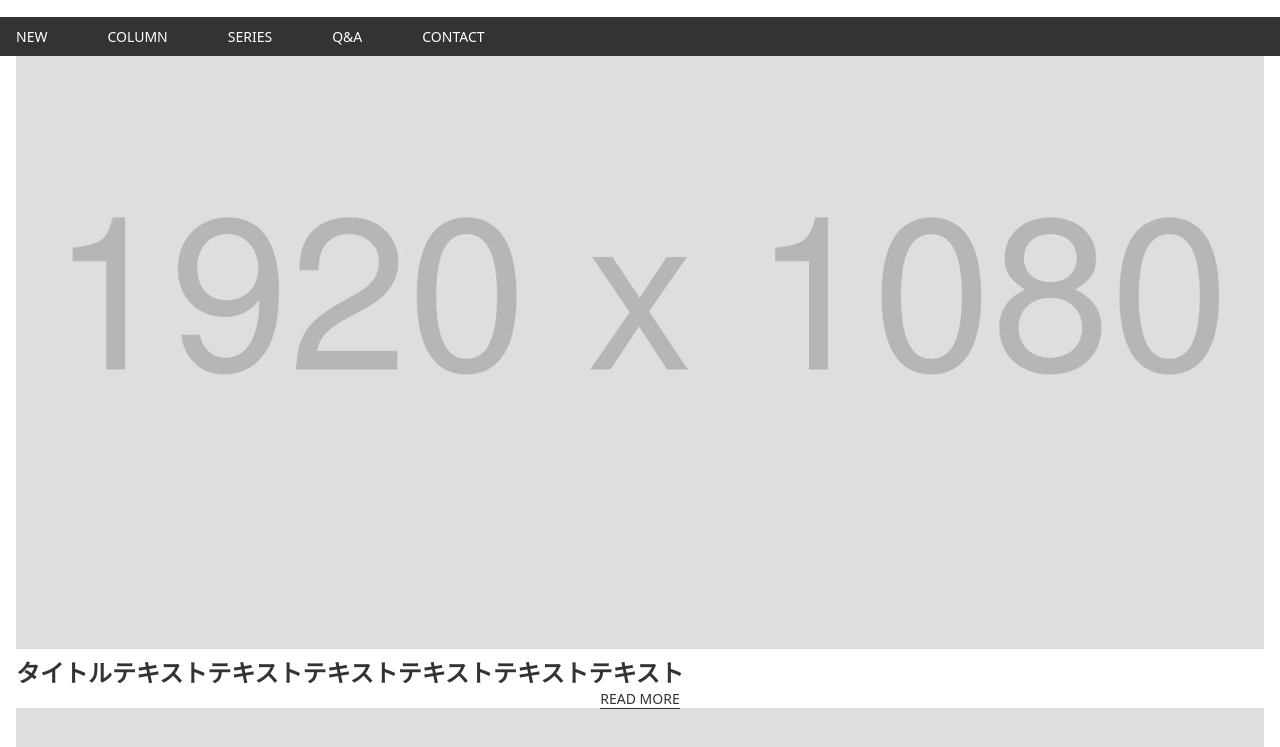
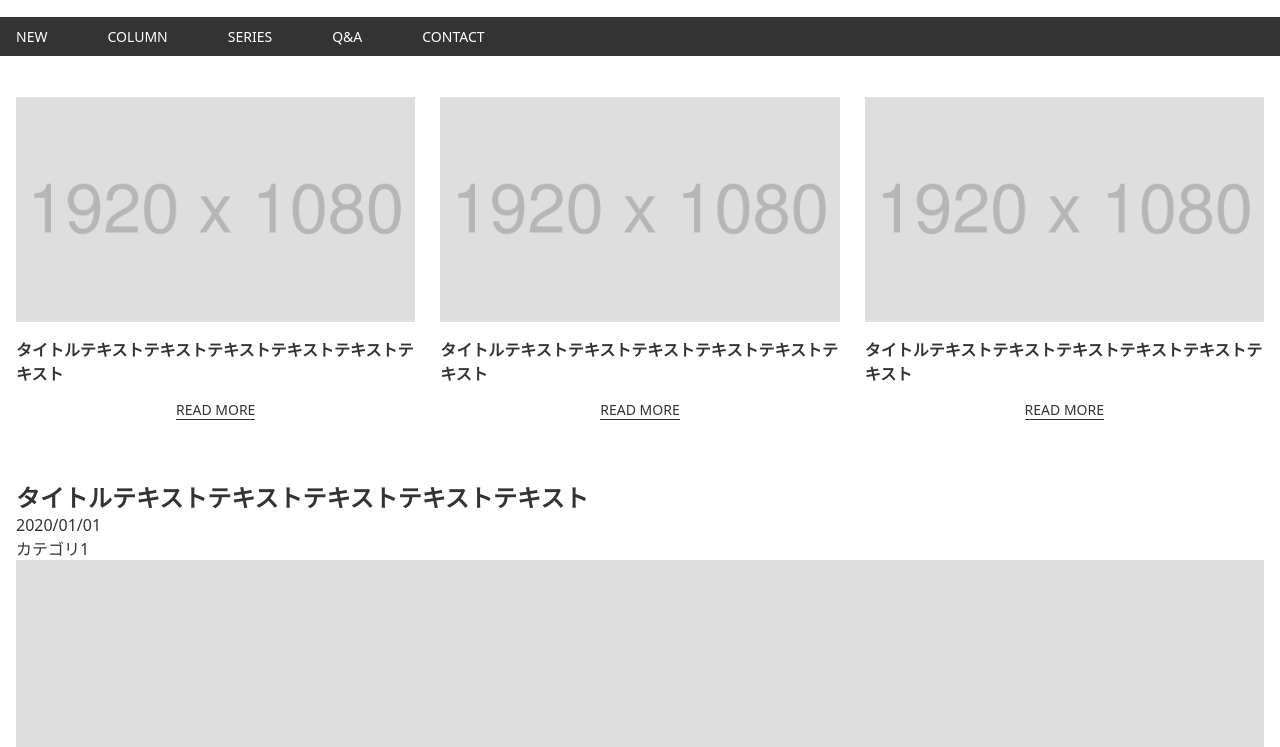
Before and after one commit to nyny-sugar/travelblog, a plain HTML site: page index.html in a window 1280 px wide. Shown: the part 53-800 px from the top of the page. Drawn offline with Linux system fonts and the light colour scheme; some packages are replaced by stand-ins of ours; a web font is replaced by a local one.

Commit message:
css pickup

```diff
--- a/css/style2.css
+++ b/css/style2.css
@@ -90,3 +90,19 @@ li {
   align-items: center;
   justify-content: flex-start;
 }
+
+#pickup {
+  padding: 150px 16px 0 16px;
+  margin-bottom: 60px;
+  display: flex;
+  justify-content: space-between;
+}
+
+#pickup article {
+  width: 32%;
+}
+
+#pickup .article-title {
+  font-size: 1rem;
+  margin: 10px 0 15px 0;
+}
```
